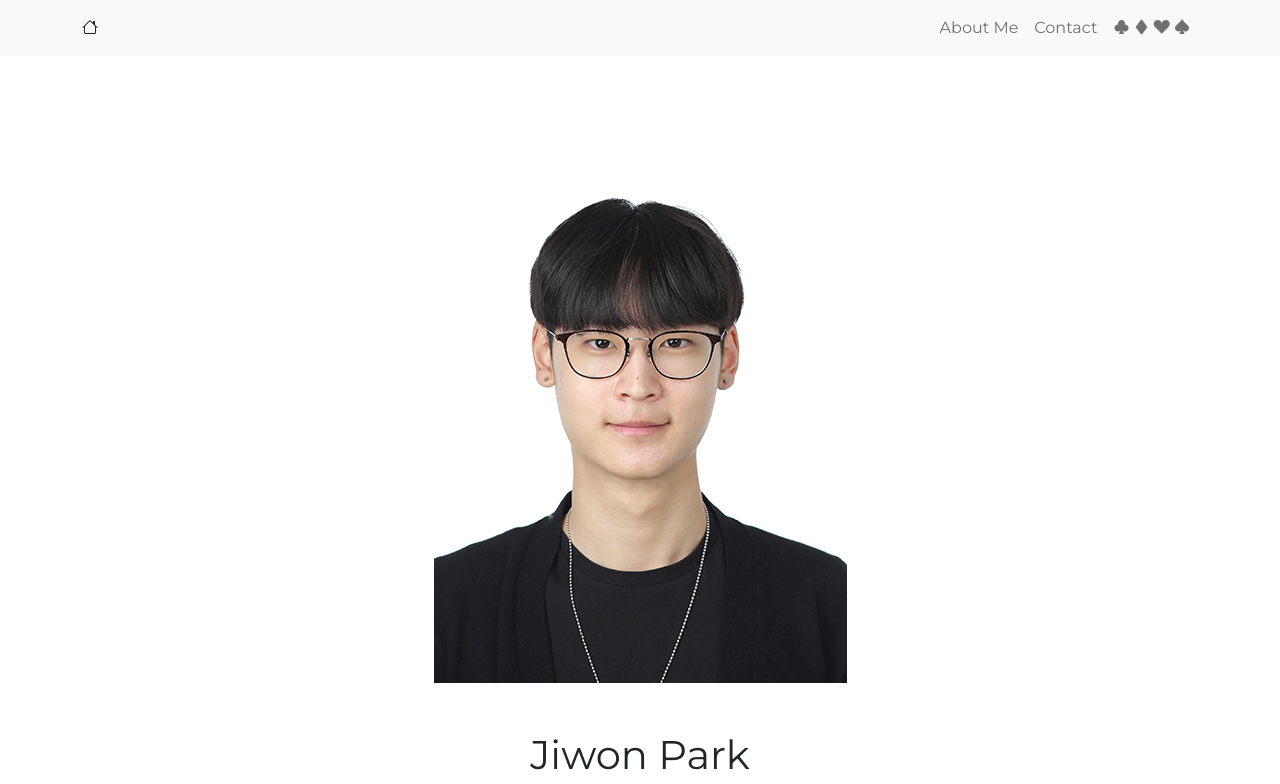
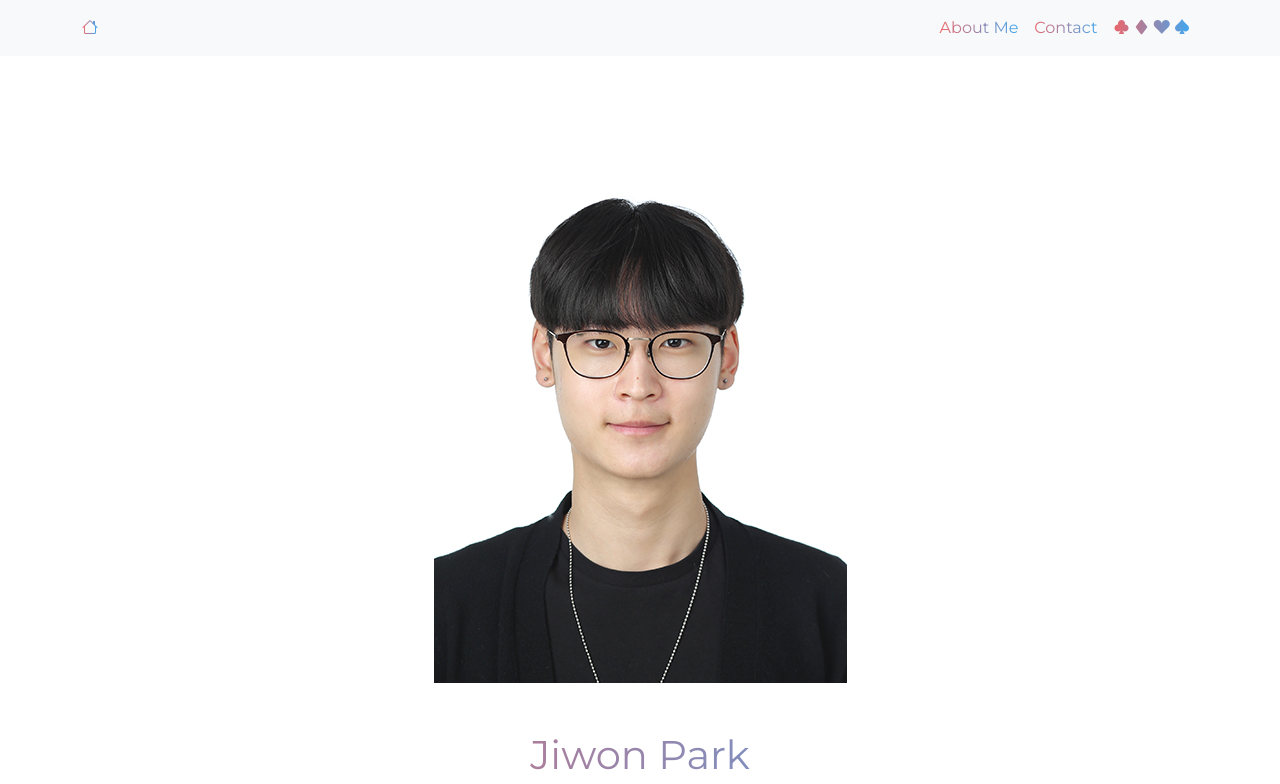
Before and after one commit to g1g1g1g1g1/Personal-Portfolio, a website: page public/index.html in a window 1280 px wide. Shown: the top 784 px of the page. Drawn offline with nearby package versions, Linux system fonts and the light colour scheme.

Commit message:
design changes

```diff
--- /dev/null
+++ b/package.json
@@ -0,0 +1,5 @@
+{
+  "dependencies": {
+    "three": "^0.145.0"
+  }
+}
--- /dev/null
+++ b/public/gradient.css
@@ -0,0 +1,9 @@
+.gradient {
+    background: linear-gradient(to right, #ff5f5c, #2eadfd);
+    -webkit-background-clip: text;
+    -webkit-text-fill-color: transparent;
+}
+
+body {
+    font-family: 'Montserrat', cursive;
+}
--- a/public/index.html
+++ b/public/index.html
@@ -8,20 +8,16 @@
     <link rel="stylesheet" href="https://cdn.jsdelivr.net/npm/bootstrap-icons@1.3.0/font/bootstrap-icons.css">
     <link rel="preconnect" href="https://fonts.googleapis.com">
     <link rel="preconnect" href="https://fonts.gstatic.com" crossorigin>
+    <link rel="stylesheet" href="gradient.css">
     <link href="https://fonts.googleapis.com/css2?family=Indie+Flower&family=Montserrat&display=swap" rel="stylesheet">
     <link rel="stylesheet" href="https://cdnjs.cloudflare.com/ajax/libs/animate.css/4.1.1/animate.min.css"/>
 
-    <style>
-        body {
-            font-family: 'Montserrat', sans-serif;
-        }
-    </style>
   </head>
   <body class="d-flex flex-column min-vh-100">
     <!-- NavBar -->
     <nav class="navbar navbar-expand-lg bg-light navbar-light">
         <div class="container">
-            <a href="index.html" class="nav-link">
+            <a href="index.html" class="nav-link gradient">
                 <i class="bi bi-house"></i>
             </a>
             <button class="navbar-toggler" type="button" data-bs-toggle="collapse" data-bs-target="#navmenu">
@@ -31,17 +27,17 @@
                 <ul class="navbar-nav ms-auto">
                     <li class="nav-item">
                         <li>
-                            <a href="about-me.html" class="nav-link">About Me</a>
+                            <a href="about-me.html" class="nav-link gradient">About Me</a>
                         </li>
                     </li>
                     <li class="nav-item">
                         <li>
-                            <a href="contact.html" class="nav-link">Contact</a>
+                            <a href="contact.html" class="nav-link gradient">Contact</a>
                         </li>
                     </li>
                     <li class="nav-item">
                         <li>
-                            <a href="cards.html" class="nav-link">
+                            <a href="cards.html" class="nav-link gradient">
                                 <i class="bi bi-suit-club-fill"></i>
                                 <i class="bi bi-suit-diamond-fill"></i>
                                 <i class="bi bi-suit-heart-fill"></i>
@@ -58,7 +54,7 @@
         <div class="container">
             <img class="img-fluid py-5 rounded" src="Jiwon Park.jpg" alt="" />
             <div>
-                <h1>Jiwon Park</h1>
+                <h1 class="gradient">Jiwon Park</h1>
                     <p>College Student, Software Developer
                     </p>
             </div>
@@ -68,7 +64,7 @@
                     GitHub
                 </a>
                 <a class="animate__animated animate__lightSpeedInRight btn btn-light" href="https://www.linkedin.com/in/jiwonpaark/" target="_blank">
-                    <i class="bi bi-linkedin"></i>
+                    <i class="bi bi-linkedin gradient-b"></i>
                     LinkedIn
                 </a>
             </div>
```
Also changed, not shown: public/about-me.html (+6 -10 lines), public/cards.html (+5 -10 lines), public/contact.html (+7 -11 lines), 1 other file.
